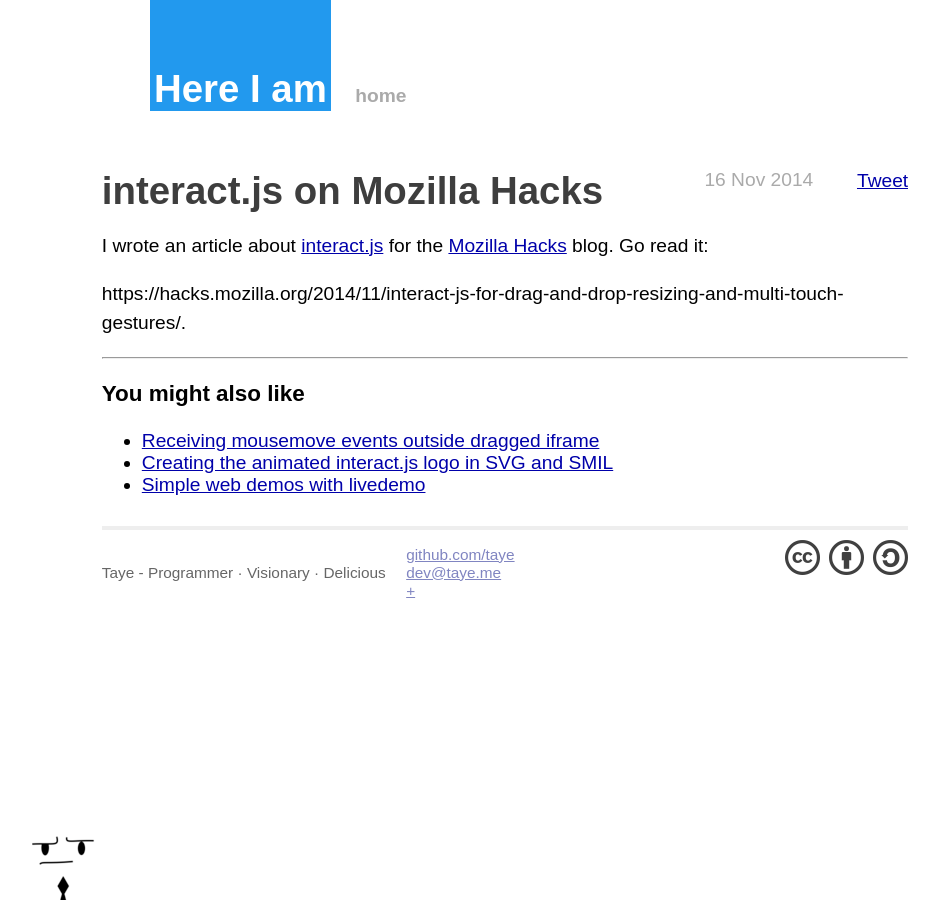
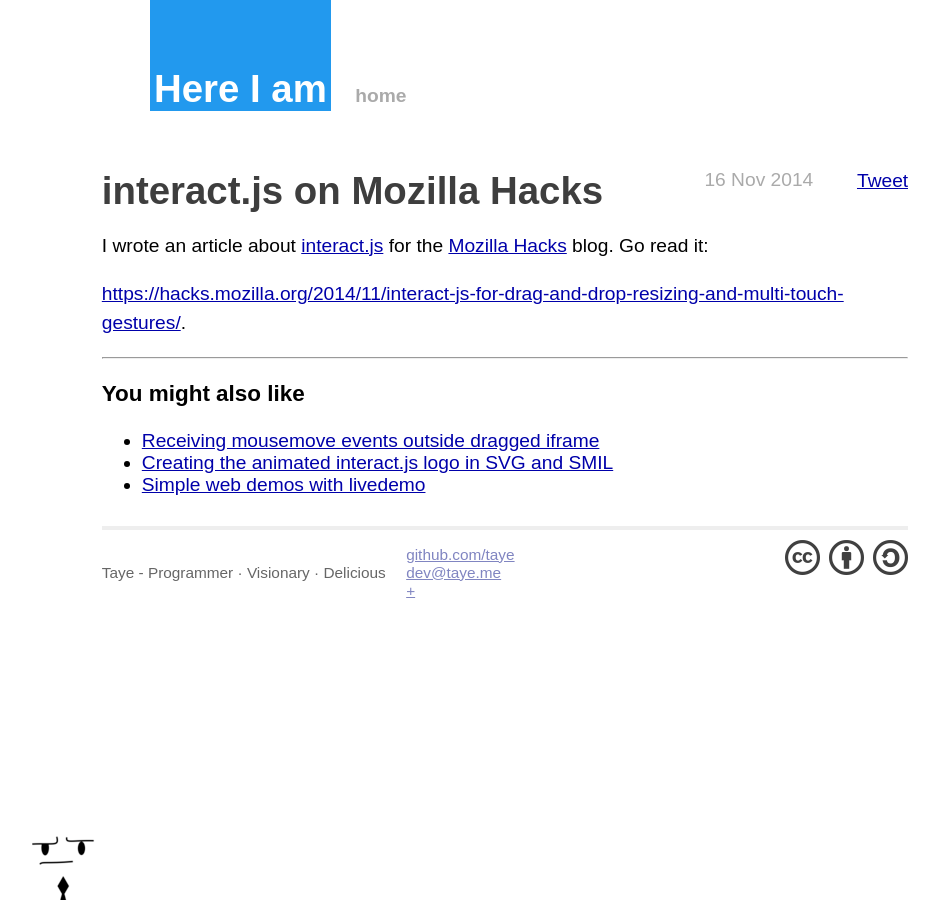
Before and after one commit to taye/taye.github.io, a Jekyll site: the page built from _posts/2014-11-16-interactjs-article-on-mozhacks.markdown, in a window 1280 px wide. Shown: the whole page, without its empty margins (135-1074 px from the left). Built offline with Jekyll 4.4.1, drawn with Linux system fonts in a browser that asks for light colours; some web fonts are replaced; comment, search, counter and statistics services are not loaded; part of the change alters nothing that is shown.

```diff
--- a/_config.yml
+++ b/_config.yml
@@ -1,13 +1,12 @@
 name: Here I am
 description: Taye Adeyemi - Programmer · Visionary · Delicious
 baseurl: /blog
-url: http://taye.me/blog
+url: http://taye.me
 permalink: pretty
 hignligher: pygments
 timezone: Europe/Dublin
+markdown: kramdown
 plugins: [jekyll-feed]
 
-redcarpet:
-  extensions: [tables, laxed_spacing, fenced_code_blocks, strikethrough, autolink, superscript, no_intra_emphasis, with_toc_data]
 sass:
   style: compressed
--- a/_posts/2014-11-16-interactjs-article-on-mozhacks.markdown
+++ b/_posts/2014-11-16-interactjs-article-on-mozhacks.markdown
@@ -12,4 +12,4 @@ published   : true
 I wrote an article about [interact.js](http://interactjs.io) for the [Mozilla Hacks](https://hacks.mozilla.org/)
 blog. Go read it:
 
-https://hacks.mozilla.org/2014/11/interact-js-for-drag-and-drop-resizing-and-multi-touch-gestures/.
+<https://hacks.mozilla.org/2014/11/interact-js-for-drag-and-drop-resizing-and-multi-touch-gestures/>.
```
